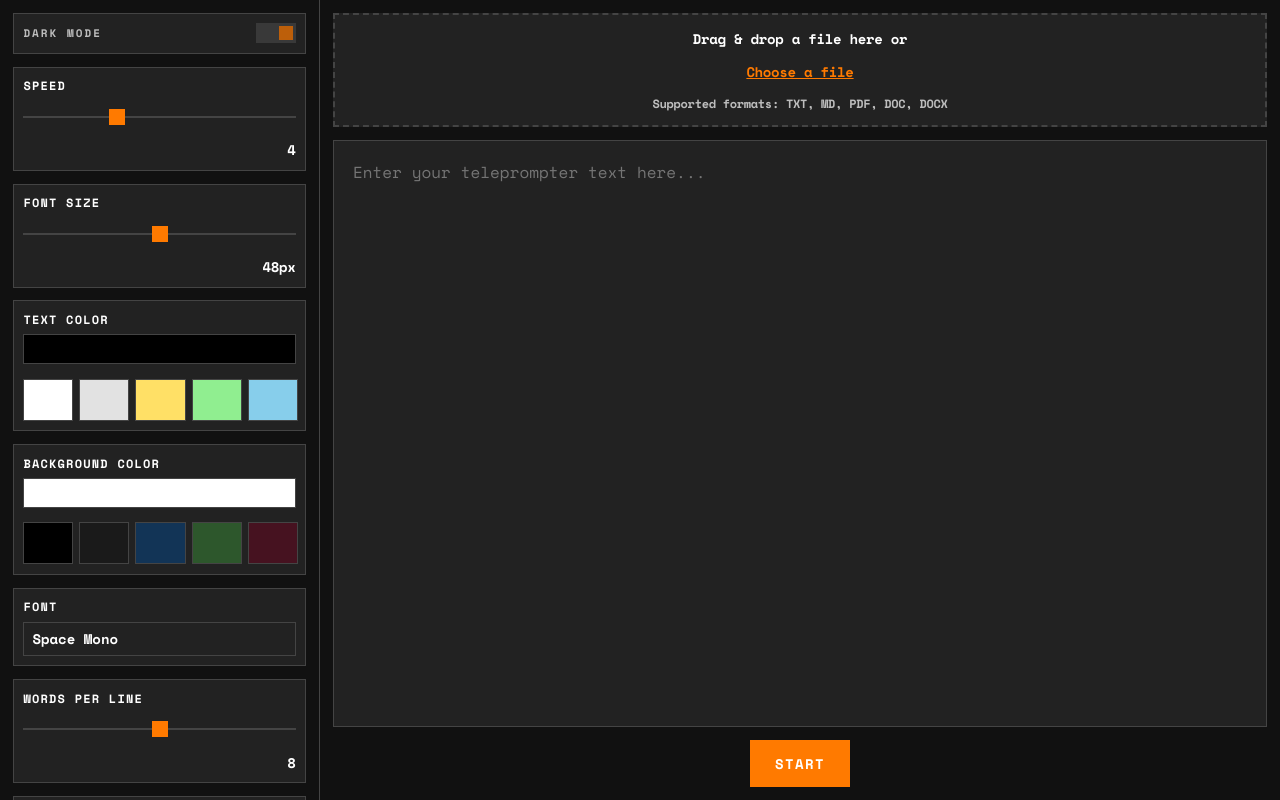
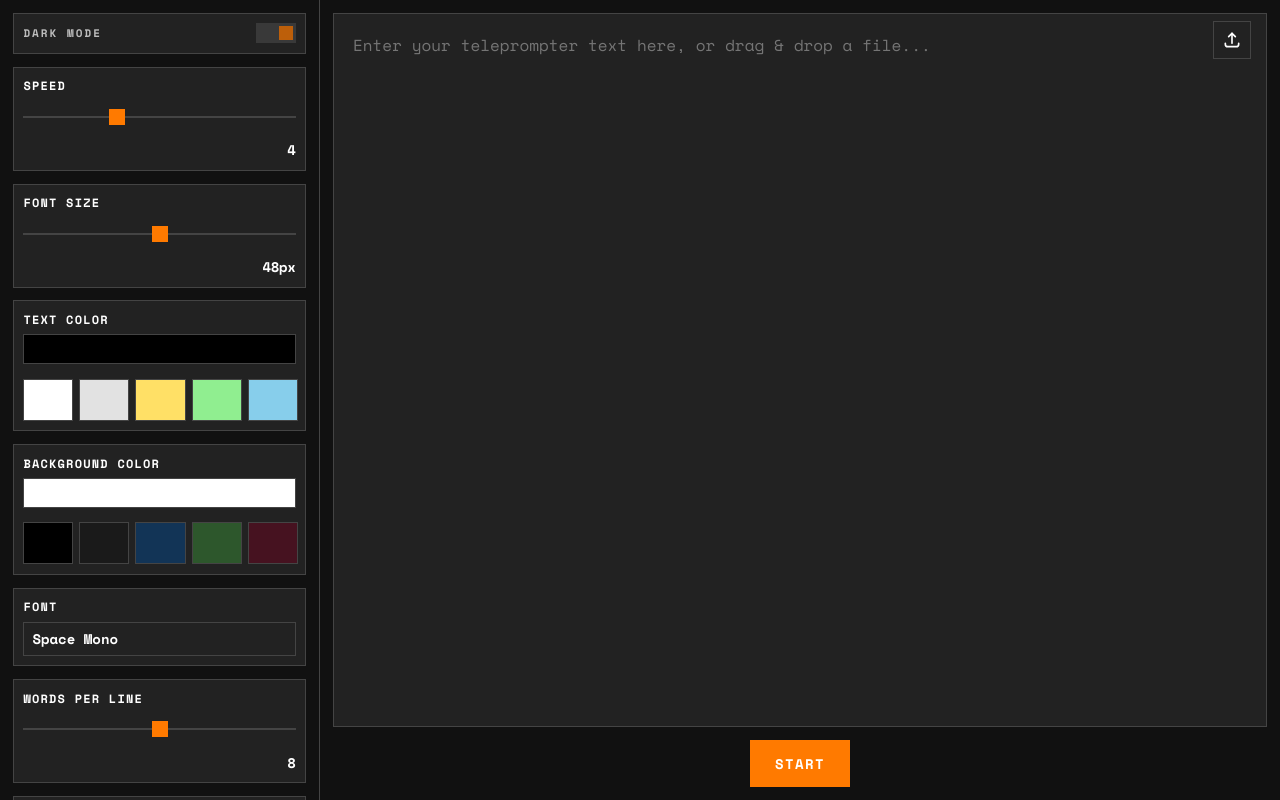
Before and after one commit to callmevg/teleprompter, a website: page index.html in a window 1280 px wide. Drawn offline with nearby package versions, Linux system fonts and the light colour scheme.

Commit message:
Combined text input box with drag and drop zone

```diff
--- a/index.html
+++ b/index.html
@@ -573,40 +573,31 @@
             border: 2px solid var(--accent-color);
         }
 
-        .file-drop-area {
+        .file-upload-button {
+            position: absolute;
+            top: 8px;
+            right: 16px; /* Increased from 8px to 16px to avoid scrollbar overlap */
+            background: var(--surface-color);
+            border: 1px solid var(--border-color);
+            color: var(--text-color);
+            cursor: pointer;
+            padding: 8px;
+            display: flex;
+            align-items: center;
+            justify-content: center;
+            transition: all 0.2s ease;
+            z-index: 10;
+        }
+
+        .file-upload-button:hover {
+            background: var(--hover-color);
+        }
+
+        .editor-wrapper {
+            position: relative;
             display: flex;
             flex-direction: column;
-            align-items: center;
-            justify-content: center;
-            border: 2px dashed var(--border-color);
-            padding: var(--spacing-unit);
-            margin-bottom: var(--spacing-unit);
-            background: var(--surface-color);
-            color: var(--text-color);
-            cursor: pointer;
-        }
-
-        .file-drop-area .file-message {
-            font-size: 14px;
-            margin-bottom: var(--spacing-unit);
-        }
-
-        .file-drop-area .file-input {
-            display: none;
-        }
-
-        .file-drop-area .file-label {
-            font-size: 14px;
-            font-weight: 700;
-            color: var(--accent-color);
-            cursor: pointer;
-            text-decoration: underline;
-        }
-
-        .file-drop-area .supported-formats {
-            font-size: 12px;
-            opacity: 0.7;
-            margin-top: var(--spacing-unit);
+            flex: 1;
         }
     </style>
 </head>
@@ -694,13 +685,17 @@
 
     <div class="main-content" id="mainContent">
         <div class="editor-container" id="editorContainer">
-            <div class="file-drop-area">
-                <span class="file-message">Drag & drop a file here or</span>
-                <input type="file" id="fileInput" accept=".txt,.md,.pdf,.doc,.docx" class="file-input">
-                <label for="fileInput" class="file-label">Choose a file</label>
-                <span class="supported-formats">Supported formats: TXT, MD, PDF, DOC, DOCX</span>
+            <div class="editor-wrapper">
+                <textarea id="textContent" placeholder="Enter your teleprompter text here, or drag & drop a file..."></textarea>
+                <button class="file-upload-button" title="Upload a file">
+                    <svg width="20" height="20" viewBox="0 0 24 24" fill="none" xmlns="http://www.w3.org/2000/svg">
+                        <path d="M4 16L4 17C4 18.6569 5.34315 20 7 20L17 20C18.6569 20 20 18.6569 20 17L20 16" stroke="currentColor" stroke-width="2" stroke-linecap="round" stroke-linejoin="round"/>
+                        <path d="M16 8L12 4L8 8" stroke="currentColor" stroke-width="2" stroke-linecap="round" stroke-linejoin="round"/>
+                        <path d="M12 4L12 16" stroke="currentColor" stroke-width="2" stroke-linecap="round" stroke-linejoin="round"/>
+                    </svg>
+                </button>
+                <input type="file" id="fileInput" accept=".txt,.md,.pdf,.doc,.docx" class="file-input" hidden>
             </div>
-            <textarea id="textContent" placeholder="Enter your teleprompter text here..."></textarea>
             <div class="button-container">
                 <button class="control-button accent" onclick="startTeleprompter()">Start</button>
             </div>
@@ -729,16 +724,16 @@
         let countdownDuration = null;
 
         // File drop handling
-        const fileDropArea = document.querySelector('.file-drop-area');
         const fileInput = document.getElementById('fileInput');
         const textContent = document.getElementById('textContent');
+        const fileUploadButton = document.querySelector('.file-upload-button');
 
         // Initialize PDF.js worker
         pdfjsLib.GlobalWorkerOptions.workerSrc = 'https://unpkg.com/pdfjs-dist@3.11.174/build/pdf.worker.min.js';
 
         // Handle drag events
         ['dragenter', 'dragover', 'dragleave', 'drop'].forEach(eventName => {
-            fileDropArea.addEventListener(eventName, preventDefaults, false);
+            textContent.addEventListener(eventName, preventDefaults, false);
         });
 
         function preventDefaults(e) {
@@ -747,25 +742,26 @@
         }
 
         ['dragenter', 'dragover'].forEach(eventName => {
-            fileDropArea.addEventListener(eventName, highlight, false);
+            textContent.addEventListener(eventName, highlight, false);
         });
 
         ['dragleave', 'drop'].forEach(eventName => {
-            fileDropArea.addEventListener(eventName, unhighlight, false);
+            textContent.addEventListener(eventName, unhighlight, false);
         });
 
         function highlight() {
-            fileDropArea.style.borderColor = 'var(--accent-color)';
-            fileDropArea.style.backgroundColor = 'var(--hover-color)';
+            textContent.style.borderColor = 'var(--accent-color)';
+            textContent.style.backgroundColor = 'var(--hover-color)';
         }
 
         function unhighlight() {
-            fileDropArea.style.borderColor = 'var(--border-color)';
-            fileDropArea.style.backgroundColor = 'var(--surface-color)';
+            textContent.style.borderColor = 'var(--border-color)';
+            textContent.style.backgroundColor = 'var(--surface-color)';
         }
 
-        fileDropArea.addEventListener('drop', handleDrop, false);
+        textContent.addEventListener('drop', handleDrop, false);
         fileInput.addEventListener('change', handleFiles, false);
+        fileUploadButton.addEventListener('click', () => fileInput.click());
 
         function handleDrop(e) {
             const dt = e.dataTransfer;
```
